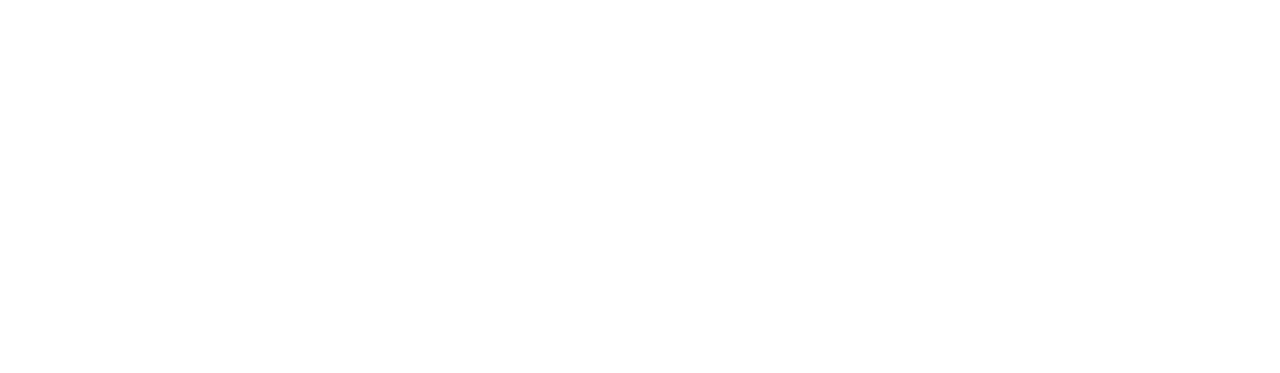
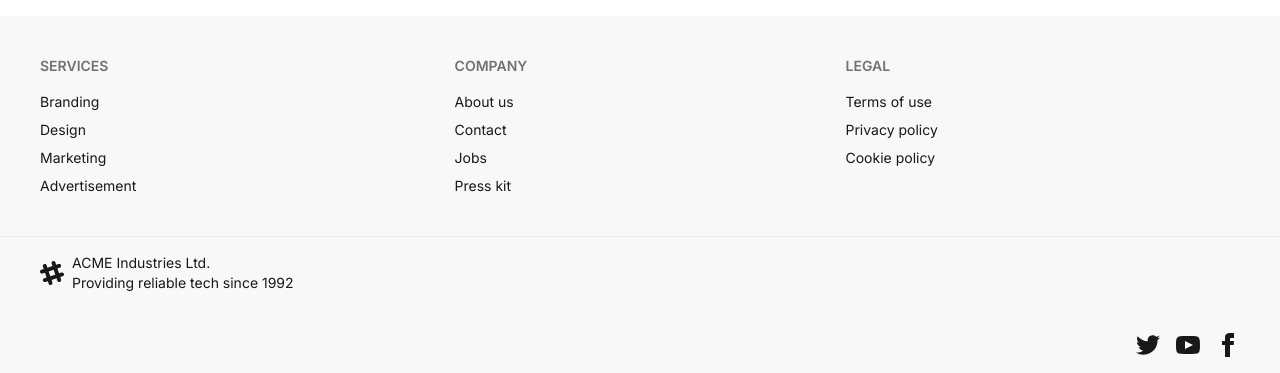
Before and after one commit to md-zeon/histo-track-client, a React (Vite) app: page / in a window 1280 px wide. Shown: the part 849-1222 px from the top of the page. Before the commit the page ends 800 px from the top, so only its background shows below. Built offline with nearby package versions, Linux system fonts and the light colour scheme; no server answers.

Commit message:
Added Sample Footer Form Daisy Ui

```diff
--- /dev/null
+++ b/src/components/Footer.jsx
@@ -0,0 +1,89 @@
+import React from "react";
+
+const Footer = () => {
+	return (
+		<div>
+			<footer className='footer sm:footer-horizontal bg-base-200 text-base-content p-10'>
+				<nav>
+					<h6 className='footer-title'>Services</h6>
+					<a className='link link-hover'>Branding</a>
+					<a className='link link-hover'>Design</a>
+					<a className='link link-hover'>Marketing</a>
+					<a className='link link-hover'>Advertisement</a>
+				</nav>
+				<nav>
+					<h6 className='footer-title'>Company</h6>
+					<a className='link link-hover'>About us</a>
+					<a className='link link-hover'>Contact</a>
+					<a className='link link-hover'>Jobs</a>
+					<a className='link link-hover'>Press kit</a>
+				</nav>
+				<nav>
+					<h6 className='footer-title'>Legal</h6>
+					<a className='link link-hover'>Terms of use</a>
+					<a className='link link-hover'>Privacy policy</a>
+					<a className='link link-hover'>Cookie policy</a>
+				</nav>
+			</footer>
+			<footer className='footer bg-base-200 text-base-content border-base-300 border-t px-10 py-4'>
+				<aside className='grid-flow-col items-center'>
+					<svg
+						width='24'
+						height='24'
+						viewBox='0 0 24 24'
+						xmlns='http://www.w3.org/2000/svg'
+						fillRule='evenodd'
+						clipRule='evenodd'
+						className='fill-current'
+					>
+						<path d='M22.672 15.226l-2.432.811.841 2.515c.33 1.019-.209 2.127-1.23 2.456-1.15.325-2.148-.321-2.463-1.226l-.84-2.518-5.013 1.677.84 2.517c.391 1.203-.434 2.542-1.831 2.542-.88 0-1.601-.564-1.86-1.314l-.842-2.516-2.431.809c-1.135.328-2.145-.317-2.463-1.229-.329-1.018.211-2.127 1.231-2.456l2.432-.809-1.621-4.823-2.432.808c-1.355.384-2.558-.59-2.558-1.839 0-.817.509-1.582 1.327-1.846l2.433-.809-.842-2.515c-.33-1.02.211-2.129 1.232-2.458 1.02-.329 2.13.209 2.461 1.229l.842 2.515 5.011-1.677-.839-2.517c-.403-1.238.484-2.553 1.843-2.553.819 0 1.585.509 1.85 1.326l.841 2.517 2.431-.81c1.02-.33 2.131.211 2.461 1.229.332 1.018-.21 2.126-1.23 2.456l-2.433.809 1.622 4.823 2.433-.809c1.242-.401 2.557.484 2.557 1.838 0 .819-.51 1.583-1.328 1.847m-8.992-6.428l-5.01 1.675 1.619 4.828 5.011-1.674-1.62-4.829z'></path>
+					</svg>
+					<p>
+						ACME Industries Ltd.
+						<br />
+						Providing reliable tech since 1992
+					</p>
+				</aside>
+				<nav className='md:place-self-center md:justify-self-end'>
+					<div className='grid grid-flow-col gap-4'>
+						<a>
+							<svg
+								xmlns='http://www.w3.org/2000/svg'
+								width='24'
+								height='24'
+								viewBox='0 0 24 24'
+								className='fill-current'
+							>
+								<path d='M24 4.557c-.883.392-1.832.656-2.828.775 1.017-.609 1.798-1.574 2.165-2.724-.951.564-2.005.974-3.127 1.195-.897-.957-2.178-1.555-3.594-1.555-3.179 0-5.515 2.966-4.797 6.045-4.091-.205-7.719-2.165-10.148-5.144-1.29 2.213-.669 5.108 1.523 6.574-.806-.026-1.566-.247-2.229-.616-.054 2.281 1.581 4.415 3.949 4.89-.693.188-1.452.232-2.224.084.626 1.956 2.444 3.379 4.6 3.419-2.07 1.623-4.678 2.348-7.29 2.04 2.179 1.397 4.768 2.212 7.548 2.212 9.142 0 14.307-7.721 13.995-14.646.962-.695 1.797-1.562 2.457-2.549z'></path>
+							</svg>
+						</a>
+						<a>
+							<svg
+								xmlns='http://www.w3.org/2000/svg'
+								width='24'
+								height='24'
+								viewBox='0 0 24 24'
+								className='fill-current'
+							>
+								<path d='M19.615 3.184c-3.604-.246-11.631-.245-15.23 0-3.897.266-4.356 2.62-4.385 8.816.029 6.185.484 8.549 4.385 8.816 3.6.245 11.626.246 15.23 0 3.897-.266 4.356-2.62 4.385-8.816-.029-6.185-.484-8.549-4.385-8.816zm-10.615 12.816v-8l8 3.993-8 4.007z'></path>
+							</svg>
+						</a>
+						<a>
+							<svg
+								xmlns='http://www.w3.org/2000/svg'
+								width='24'
+								height='24'
+								viewBox='0 0 24 24'
+								className='fill-current'
+							>
+								<path d='M9 8h-3v4h3v12h5v-12h3.642l.358-4h-4v-1.667c0-.955.192-1.333 1.115-1.333h2.885v-5h-3.808c-3.596 0-5.192 1.583-5.192 4.615v3.385z'></path>
+							</svg>
+						</a>
+					</div>
+				</nav>
+			</footer>
+		</div>
+	);
+};
+
+export default Footer;
--- a/src/layouts/MainLayout.jsx
+++ b/src/layouts/MainLayout.jsx
@@ -1,6 +1,7 @@
 import { Outlet, useNavigation } from "react-router";
 import Navbar from "../components/Navbar";
 import Loader from "../components/ui/Loader";
+import Footer from "../components/Footer";
 
 const MainLayout = () => {
 	const { state } = useNavigation();
@@ -9,8 +10,10 @@
 			<header>
 				<Navbar />
 			</header>
-			<main>{state === "loading" ? <Loader /> : <Outlet />}</main>
-			<footer>Footer</footer>
+			<main className="min-h-screen">{state === "loading" ? <Loader /> : <Outlet />}</main>
+			<footer>
+				<Footer />
+			</footer>
 		</div>
 	);
 };
```
